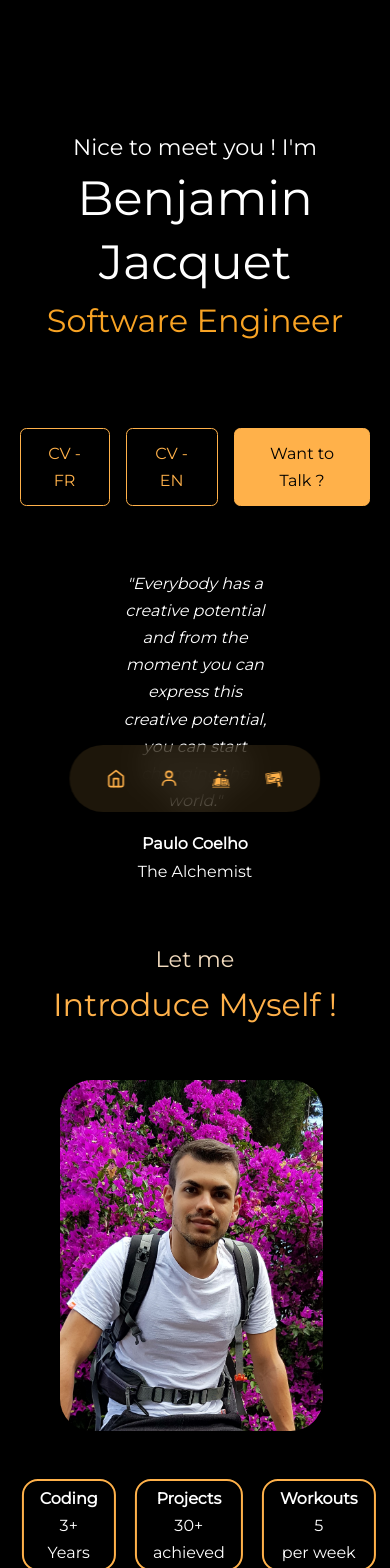
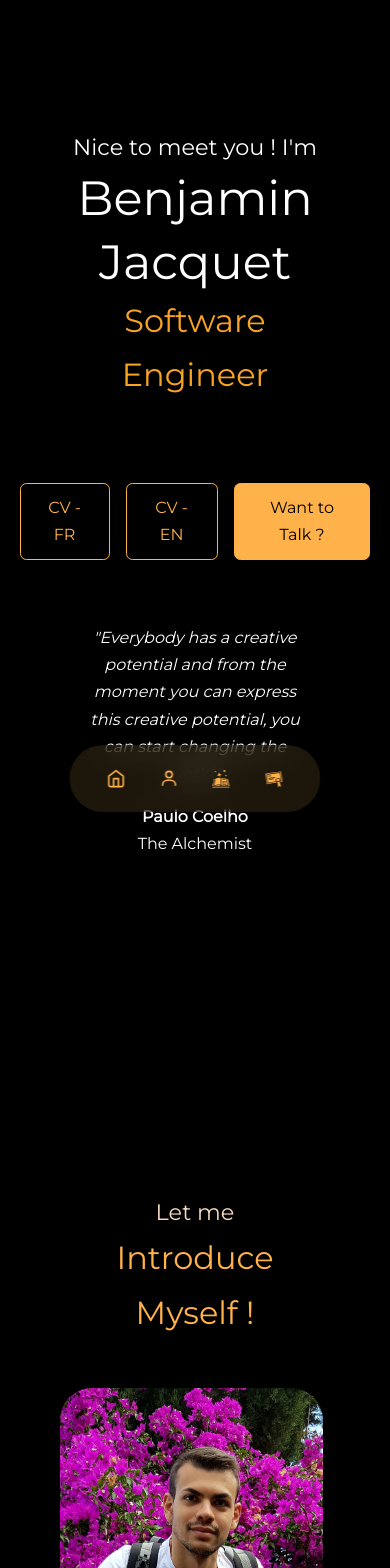
Before and after one commit to BenJacquet/BenJacquet.github.io, a React (Create React App) app: page / in a window 390 px wide. Shown: the top 1568 px of the page. Built offline with nearby package versions, Linux system fonts and the light colour scheme.

Commit message:
fixed weird behavior on h2 tags

```diff
--- a/src/App.css
+++ b/src/App.css
@@ -67,10 +67,12 @@ h2 {
   font-family: var(--font-header);
   font-size: 2rem;
   transition: var(--transition-a);
+  margin-left: 50%;
+  transform: translateX(-50%);
 }
 
 h2:hover {
-  transform: rotate(-5deg) scale(1.2) ;
+  transform: translateX(-50%) rotate(-5deg) scale(1.2) ;
 }
 
 h6 {
--- a/src/components/About/About.css
+++ b/src/components/About/About.css
@@ -15,7 +15,7 @@
 }
 
 .about__me__portrait {
-  margin-top: 24rem;
+  margin-top: 14rem;
   border-radius: 2rem;
   max-width: 100%;
   overflow: hidden;
@@ -99,8 +99,7 @@
     grid-template-columns: repeat(3, 1fr);
     gap: 1.2rem;
     padding-bottom: 2rem;
-    margin-left: 33%;
-    transform: translateX(-40%);
+
   }
 
   .about__card > h6 {
--- a/src/components/Education/Education.css
+++ b/src/components/Education/Education.css
@@ -1,5 +1,4 @@
 .education__container {
-  display: grid;
   height: 100vh;
   text-align: center;
 }
@@ -27,6 +26,6 @@ p {
 
   .badge {
     margin-top: 1rem;
-    transform: scale(1);
+    transform: scale(0.9);
   }
 }
--- a/src/components/Header/Header.css
+++ b/src/components/Header/Header.css
@@ -63,7 +63,7 @@ figcaption {
 /* SMALL */
 @media screen and (max-width: 600px) {
   header {
-    height: 100vh;
+    height: 130vh;
   }
 
   .scroll__down {
@@ -76,6 +76,11 @@ figcaption {
 
   blockquote {
     margin-top: 4rem;
+    width: 100%;
+  }
+
+  blockquote >p{
+    width: 100%;
   }
 
   figcaption {
```
Also changed, not shown: 7 other files (tests, documents, lock files or other folders).
